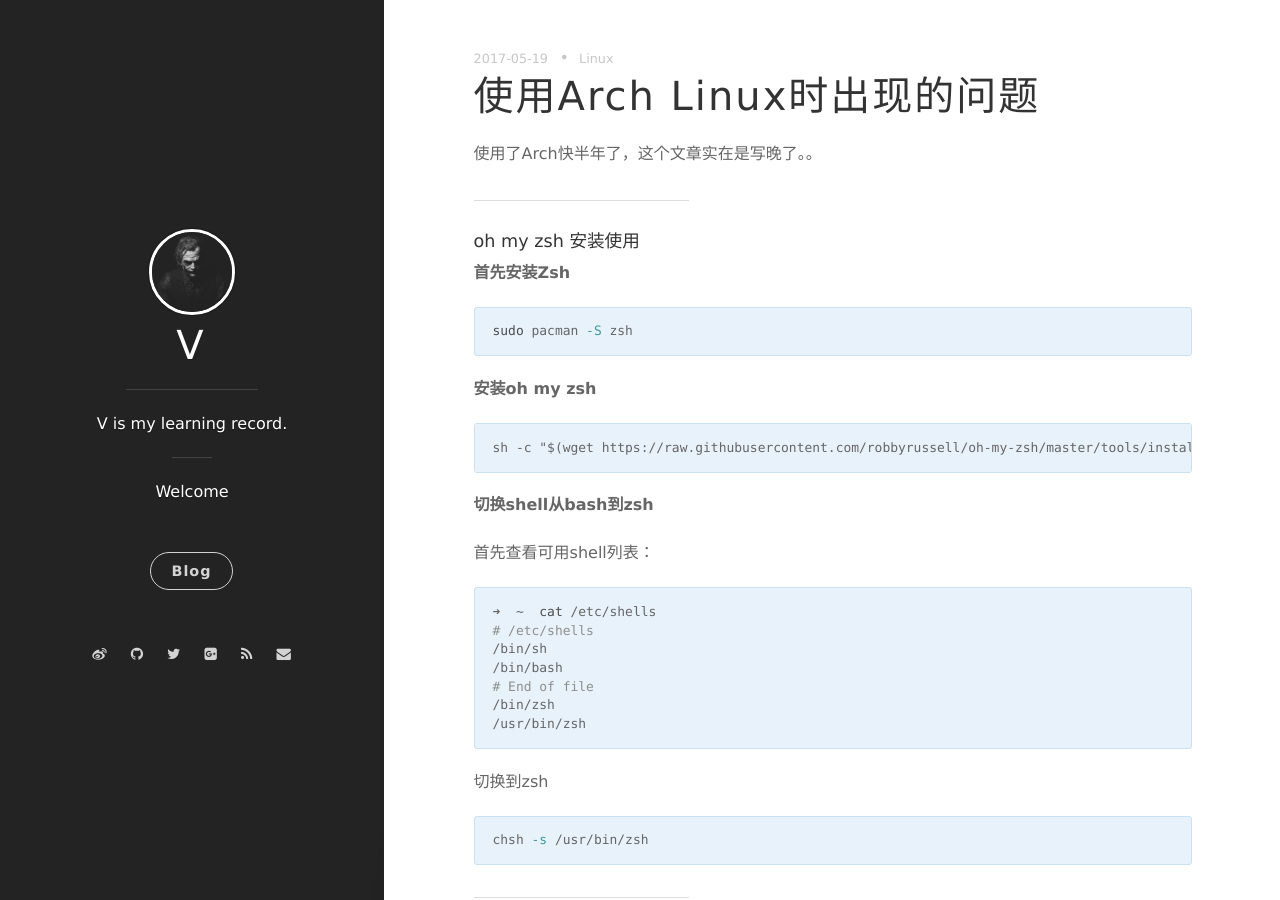
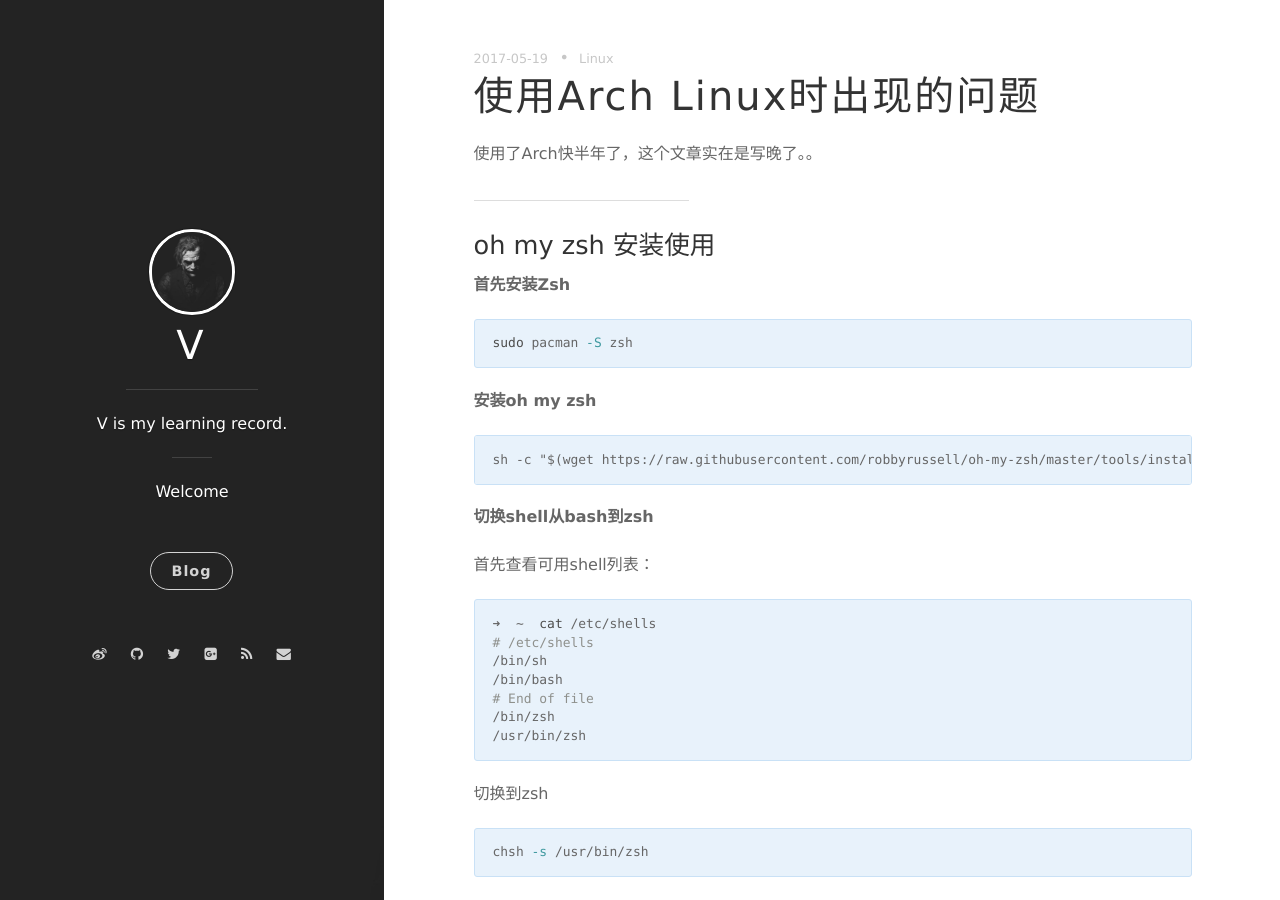
Before and after one commit to mrcwl/bryceyang.github.io, a Jekyll site: the page built from _posts/2017-05-17-Problems-I-encountered-when-I-use-Arch-Linux.markdown, in a window 1280 px wide and 900 px high. Built offline with Jekyll 4.4.1, drawn with Linux system fonts in a browser that asks for light colours; nearby versions of some CDN libraries; comment, search, counter and statistics services are not loaded.

Commit message:
format fix

````diff
--- a/_posts/2017-05-17-Problems-I-encountered-when-I-use-Arch-Linux.markdown
+++ b/_posts/2017-05-17-Problems-I-encountered-when-I-use-Arch-Linux.markdown
@@ -10,7 +10,7 @@ tag: Linux
 
 ---
 
-#### oh my zsh 安装使用
+### oh my zsh 安装使用
 **首先安装Zsh**
 
 ``` shell
@@ -45,7 +45,7 @@ chsh -s /usr/bin/zsh
 
 ---
 
-#### error: failed to commit transaction (conflicting files)
+### error: failed to commit transaction (conflicting files)
 这个问题已经碰到了几次，原因暂未知。
 
 ``` shell
@@ -63,7 +63,7 @@ pacman -Qo /path/to/file
 
 ---
 
-#### 窗口撕裂
+### 窗口撕裂
 
 我不知道这个问题应不应该叫做窗口撕裂：在上下滚动内容的时候，滚动方向最下面的内容会出现重影，显得好像屏幕刷新有延迟。
 
@@ -87,7 +87,7 @@ EndSection
 > 默认的`AccelMethod`的值为`sna`，在我这里使用`sna`会出现滚动延迟的情况，但是使用`uxa`就没有这种现象。但是更改了这个值之后发现了一个新问题就是笔记本不合盖子屏幕自动关闭之后不能唤醒，只有切到tty之后再切回来才行。待解决。
 
 
-#### signature from xxx is marginal trust
+### signature from xxx is marginal trust
 
 
 > example:
````
